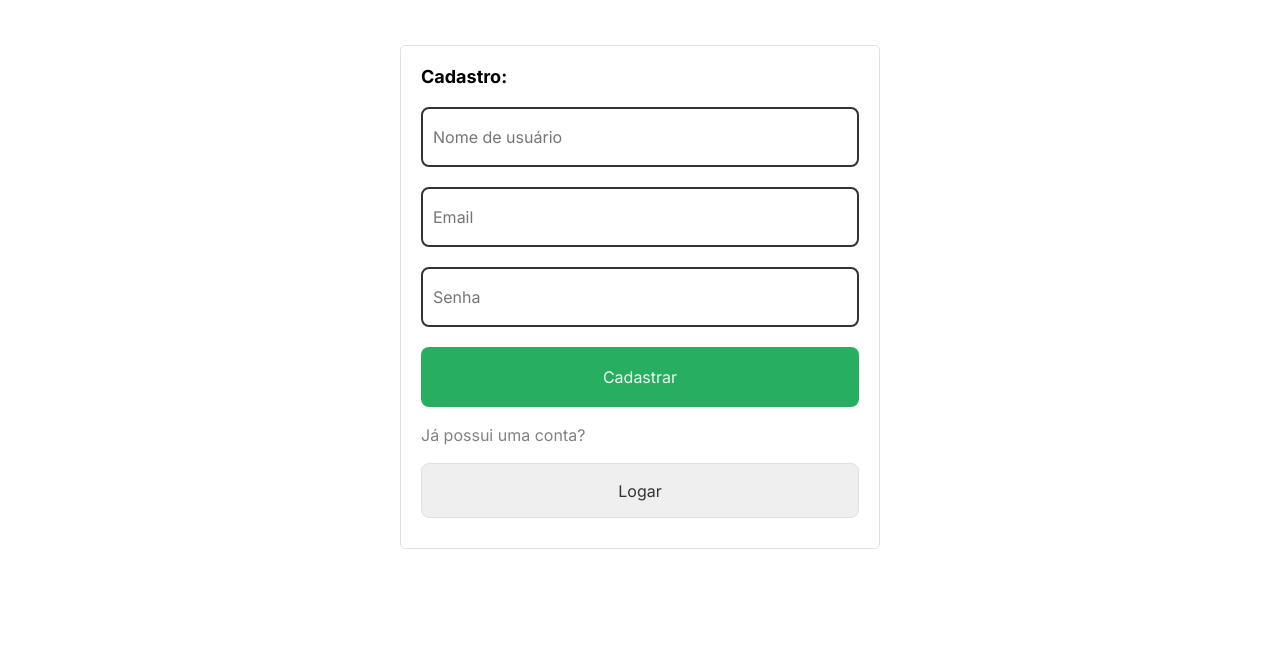
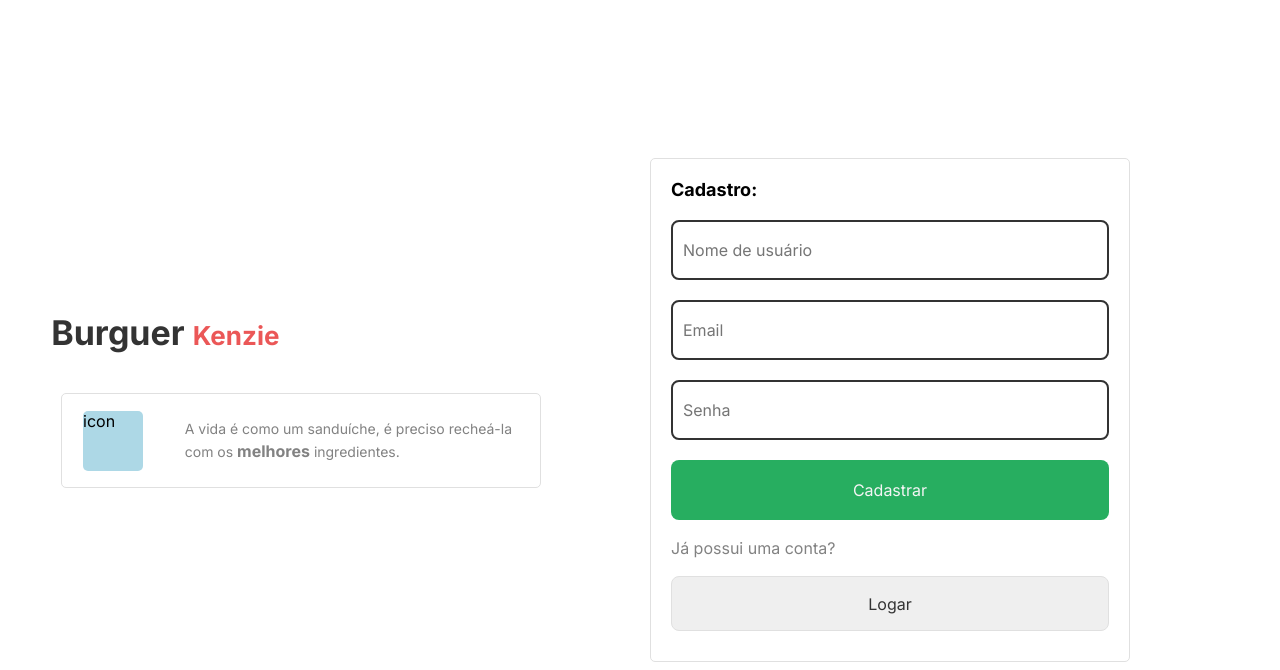
Before and after one commit to Kenzie-Academy-Brasil-Developers/react-entrega-s5-hamburgueria-2-0-com-typescript-json-server-luan-ferreir4, a React (Create React App) app: page /register in a window 1280 px wide. Shown: the top 670 px of the page. Built offline with nearby package versions, Linux system fonts and the light colour scheme.

Commit message:
style: desktop layout for login and register

```diff
--- a/src/Pages/Register/index.tsx
+++ b/src/Pages/Register/index.tsx
@@ -1,8 +1,12 @@
 import { RegisterForm } from "../../Components/RegisterForm"
+import { TopContent } from "../../Components/TopContent"
 import { Page } from "../../Styles/PageStyles/PageRegisterStyle"
 export const RegisterPage = () => {
     return(
         <Page>
+            <div className="top">
+            <TopContent/>
+            </div>
             <RegisterForm/>
         </Page>
     )
--- a/src/Styles/ComponentsStyles/TopContentStyle/index.ts
+++ b/src/Styles/ComponentsStyles/TopContentStyle/index.ts
@@ -5,6 +5,9 @@ display: flex;
   flex-direction: column;
   align-items: flex-start;
   width: 100%;
+  @media (min-width: 1024px) {
+    align-items: center;
+  }
 `;
 
 export const TitleContainer = styled.div`
@@ -23,6 +26,16 @@ h2 {
     color: var(--color-secondary);
     margin-bottom: 2px;
   }
+  @media (min-width: 1024px) {
+    width: 500px;
+    margin-bottom: 40px;
+    h1 {
+      font-size: 34px;
+    }
+    h2 {
+      font-size: 26px;
+    }
+  }
 `;
 
 export const IconContainer = styled.div`
@@ -37,14 +50,14 @@ margin: 0 auto;
   border: 1px solid var(--gray-light);
   border-radius: 5px;
 
-div{
+  div {
     background-color: lightblue;
     height: 60px;
     width: 60px;
     border-radius: 5px;
   }
 
-p{
+  p {
     width: 70%;
     text-align: left;
     font-size: 14px;
--- a/src/Styles/PageStyles/PageRegisterStyle/index.ts
+++ b/src/Styles/PageStyles/PageRegisterStyle/index.ts
@@ -1,13 +1,27 @@
 import styled from "styled-components";
 
 export const Page = styled.div`
+  .top{
+    display: none;
+  }
+
   display: flex;
   flex-direction: column;
   align-items: flex-start;
   justify-content: center;
   width: 92vw;
-
+  max-width: 1200px;
   padding: 25px 0;
   margin: 0 auto;
   background-color: #fff;
+  @media(min-width: 1024px){
+    .top{
+    display: unset;
+    }
+
+    flex-direction: row;
+    align-items: center;
+    justify-content: space-between;
+    height: 100vh;
+  }
 `;
--- a/src/Styles/PageStyles/PageSignInStyle/index.ts
+++ b/src/Styles/PageStyles/PageSignInStyle/index.ts
@@ -6,8 +6,15 @@ export const Page = styled.div`
   align-items: flex-start;
   justify-content: center;
   width: 92vw;
-
+  max-width: 1200px;
   padding: 25px 0;
   margin: 0 auto;
   background-color: #fff;
+
+  @media(min-width: 1024px){
+    flex-direction: row-reverse;
+    align-items: center;
+    justify-content: space-between;
+    height: 100vh;
+  }
 `;
```
Also changed, not shown: 1 other file (tests, documents, lock files or other folders). Lines whose indentation alone changed are shown as unchanged.
